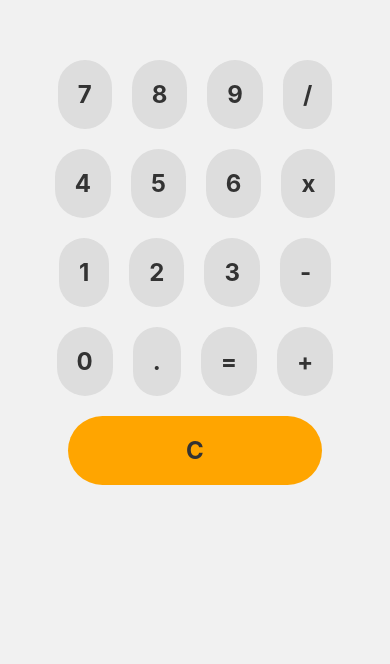
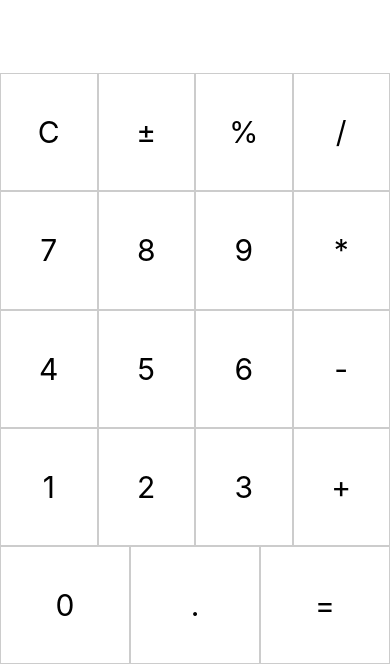
Before and after one commit to aliakbarzohour/reactNative_calculatorApp, a React Native app: screen / in a window 390 px wide. Shown: the part 180-844 px from the top of the page. Built offline with nearby package versions, Linux system fonts and the light colour scheme.

Commit message:
New calculator Code

```diff
--- a/App.js
+++ b/App.js
@@ -1,135 +1,110 @@
+import React, { Component } from 'react';
+import { StyleSheet, Text, View, TouchableOpacity } from 'react-native';
+import MathJS from 'mathjs';
 
-import React, { useState } from 'react';
-import { View, Text, StyleSheet, TouchableOpacity } from 'react-native';
-export default function App() {
-  const [result, setResult] = useState('');
+export default class App extends Component {
 
-  const handleButtonPress = (buttonValue) => {
-    if (buttonValue === '=') {
-      calculateResult();
-    } else if (buttonValue === 'C') {
-      resetCalculator();
+  constructor(props) {
+    super(props);
+    this.state = {
+      result: '',
+      calculation: '',
+    }
+  }
+
+  handleInput = (input) => {
+    if (input === '=') {
+      let result = '';
+      try {
+        result = MathJS.eval(this.state.calculation);
+      } catch (error) {
+        result = 'Math Error';
+      }
+      this.setState({
+        result: result,
+        calculation: '',
+      });
+    } else if (input === 'C') {
+      this.setState({
+        result: '',
+        calculation: '',
+      });
     } else {
-      setResult((prevResult) => prevResult + buttonValue);
+      this.setState({
+        calculation: this.state.calculation + input,
+      });
     }
-  };
+  }
 
-  const calculateResult = () => {
-    setResult(eval(result).toString());
-  };
-
-  const resetCalculator = () => {
-    setResult('');
-  };
-
+  render() {
+    const buttons = [['C', '±', '%', '/'], ['7', '8', '9', '*'], ['4', '5', '6', '-'], ['1', '2', '3', '+'], ['0', '.', '=']];
     return (
       <View style={styles.container}>
-      <Text style={styles.display}>{result}</Text>
-      <View style={styles.buttonRow}>
-        <TouchableOpacity style={styles.button} onPress={() => handleButtonPress('7')}>
-          <Text style={styles.buttonText}>7</Text>
+        <View style={styles.resultContainer}>
+          <Text style={styles.result}>{this.state.result}</Text>
+        </View>
+        <View style={styles.calculationContainer}>
+          <Text style={styles.calculation}>{this.state.calculation}</Text>
+        </View>
+        <View style={styles.buttonsContainer}>
+          {buttons.map((row, index) => {
+            return <View key={index} style={styles.row}>
+              {row.map((button) => {
+                return <TouchableOpacity key={button} style={styles.button} onPress={() => this.handleInput(button)}>
+                  <Text style={styles.buttonText}>{button}</Text>
                 </TouchableOpacity>
-        <TouchableOpacity style={styles.button} onPress={() => handleButtonPress('8')}>
-          <Text style={styles.buttonText}>8</Text>
-        </TouchableOpacity>
-        <TouchableOpacity style={styles.button} onPress={() => handleButtonPress('9')}>
-          <Text style={styles.buttonText}>9</Text>
-        </TouchableOpacity>
-        <TouchableOpacity style={styles.button} onPress={() => handleButtonPress('/')}>
-          <Text style={styles.buttonText}>/</Text>
-        </TouchableOpacity>
+              })}
             </View>
-      <View style={styles.buttonRow}>
-        <TouchableOpacity style={styles.button} onPress={() => handleButtonPress('4')}>
-          <Text style={styles.buttonText}>4</Text>
-        </TouchableOpacity>
-        <TouchableOpacity style={styles.button} onPress={() => handleButtonPress('5')}>
-          <Text style={styles.buttonText}>5</Text>
-        </TouchableOpacity>
-        <TouchableOpacity style={styles.button} onPress={() => handleButtonPress('6')}>
-          <Text style={styles.buttonText}>6</Text>
-        </TouchableOpacity>
-        <TouchableOpacity style={styles.button} onPress={() => handleButtonPress('*')}>
-          <Text style={styles.buttonText}>x</Text>
-        </TouchableOpacity>
+          })}
         </View>
-      <View style={styles.buttonRow}>
-        <TouchableOpacity style={styles.button} onPress={() => handleButtonPress('1')}>
-          <Text style={styles.buttonText}>1</Text>
-        </TouchableOpacity>
-        <TouchableOpacity style={styles.button} onPress={() => handleButtonPress('2')}>
-          <Text style={styles.buttonText}>2</Text>
-        </TouchableOpacity>
-        <TouchableOpacity style={styles.button} onPress={() => handleButtonPress('3')}>
-          <Text style={styles.buttonText}>3</Text>
-        </TouchableOpacity>
-        <TouchableOpacity style={styles.button} onPress={() => handleButtonPress('-')}>
-          <Text style={styles.buttonText}>-</Text>
-        </TouchableOpacity>
-      </View>
-      <View style={styles.buttonRow}>
-        <TouchableOpacity style={styles.button} onPress={() => handleButtonPress('0')}>
-          <Text style={styles.buttonText}>0</Text>
-        </TouchableOpacity>
-        <TouchableOpacity style={styles.button} onPress={() => handleButtonPress('.')}>
-          <Text style={styles.buttonText}>.</Text>
-        </TouchableOpacity>
-        <TouchableOpacity style={styles.button} onPress={() => handleButtonPress('=')}>
-          <Text style={styles.buttonText}>=</Text>
-        </TouchableOpacity>
-        <TouchableOpacity style={styles.button} onPress={() => handleButtonPress('+')}>
-          <Text style={styles.buttonText}>+</Text>
-        </TouchableOpacity>
-
-      </View>
-      <TouchableOpacity style={styles.clearButton} onPress={resetCalculator}>
-        <Text style={styles.buttonText}>C</Text>
-      </TouchableOpacity>
-
       </View>
     );
-};
+  }
+}
 
 const styles = StyleSheet.create({
   container: {
     flex: 1,
-    backgroundColor: '#F1F1F1',
-    alignItems: 'center',
+  },
+  resultContainer: {
+    flex: 2,
+    backgroundColor: '#fff',
     justifyContent: 'center',
-    display: 'flex',
+    alignItems: 'flex-end',
+    paddingRight: 10,
   },
-  buttonRow: {
-    display: 'flex',
-    flexDirection: 'row'
+  calculationContainer: {
+    flex: 1,
+    backgroundColor: '#fff',
+    justifyContent: 'center',
+    alignItems: 'flex-end',
+    paddingRight: 10,
+  },
+  buttonsContainer: {
+    flex: 7,
+    backgroundColor: '#fff',
+  },
+  row: {
+    flex: 1,
+    flexDirection: 'row',
   },
   button: {
-    padding: 20,
-    borderRadius: 50,
-    margin: 10,
-    backgroundColor: '#DDDDDD',
+    flex: 1,
+    alignItems: 'center',
+    alignSelf: 'stretch',
+    justifyContent: 'center',
+    borderWidth: 0.5,
+    borderColor: '#ccc',
   },
   buttonText: {
-    fontSize: 24,
-    textAlign: 'center',
-    fontWeight: 'bold',
-    color: '#333333',
+    fontSize: 30,
   },
-  clearButton: {
-    padding: 20,
-    width: '65%',
-    borderRadius: 50,
-    margin: 10,
-    backgroundColor: 'orange',
+  result: {
+    fontSize: 50,
+    color: '#000',
   },
-  display: {
-    width: '90%',
-    margin: 10,
-    padding: 20,
-    borderRadius: 50,
-    alignSelf: 'stretch',
-    textAlign: 'right',
-    fontSize: 40,
-    fontWeight: 'bold',
-    color: '#333333',
+  calculation: {
+    fontSize: 30,
+    color: '#888',
   },
 });
--- a/package.json
+++ b/package.json
@@ -11,6 +11,7 @@
   "dependencies": {
     "expo": "~48.0.15",
     "expo-status-bar": "~1.4.4",
+    "mathjs": "^11.8.0",
     "react": "18.2.0",
     "react-native": "0.71.7"
   },
```
Also changed, not shown: components/Bottuns.js (added), 2 other files (tests, documents, lock files or other folders). Lines whose indentation alone changed are shown as unchanged.
